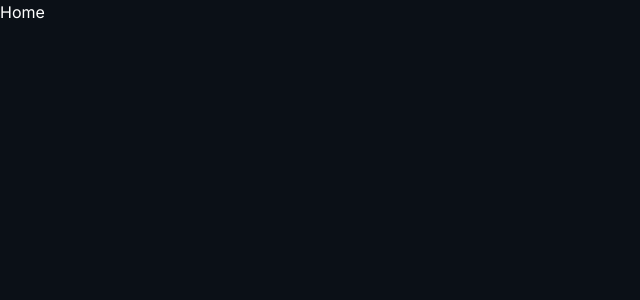
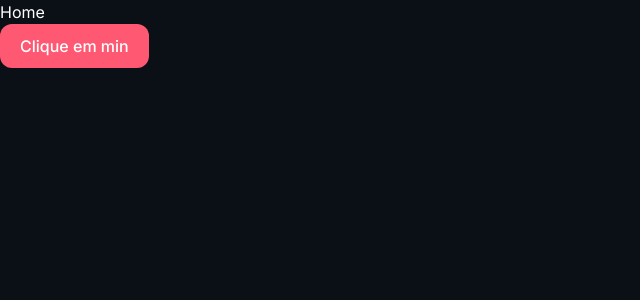
Before and after one commit to Pedro-Balestra/DevBills, a React (Vite) app in the folder interface/: page / in a window 1280 px wide. Shown: the top 300 px of the page, without its empty margins (0-640 px from the left). Built offline with nearby package versions, Linux system fonts and the light colour scheme.

Commit message:
Aula 05 - Criando o primeiro componente

```diff
--- /dev/null
+++ b/interface/src/components/Button.tsx
@@ -0,0 +1,50 @@
+import type { ButtonHTMLAttributes, ReactNode } from "react"
+
+type ButtonVariants = "primary" | "secondary" | "outline" | "success" | "danger"
+
+interface ButtonPops extends ButtonHTMLAttributes<HTMLButtonElement> {
+    children: ReactNode,
+    variant?: ButtonVariants,
+    fullWidth?: boolean,
+    isLoading?: boolean,
+}
+
+export const Button = ({
+    children,
+    variant = "primary",
+    fullWidth = false,
+    isLoading = false,
+    className, disabled,
+    ...rest
+}: ButtonPops) => {
+
+    const variantClasses = {
+        primary: "bg-primary-500 text-[#051626] font-semibol hover:bg-primary-600 active:translate-y-0",
+        outline: "border border-primary-500 text-primary-500 hover:bg-primary-500/10",
+        secondary: "bg-gray-800 text-white hover:bg-gray-700",
+        success: "bg-green-500 text-[#051626] hover:brightness-90",
+        danger: "bg-red-500 text-white hover:brightness-90",
+    }
+
+    const renderLoading = () => (
+        <div className="flex items-center justify-center">
+            <svg className="animate-spin -ml-1 mr-2 h-4 w-4 text-current" fill="none" viewBox="0 0 24 24">
+            </svg>
+            {children}
+        </div>
+    )
+    return (
+        <button type="button" className={`cursor-pointer px-5 py-2.5 rounded-xl font-medium transition-all flex items-center justify-center
+                ${variantClasses[variant]}
+                ${isLoading || disabled ? 'opacity-70 cursor-not-allowed' : ""}
+                ${className}
+                ${fullWidth ? "w-full" : ""}
+                `}
+            disabled={isLoading || disabled}
+            {...rest}
+        >
+            {isLoading ? renderLoading() : children}
+        </button>
+
+    )
+}
--- a/interface/src/index.css
+++ b/interface/src/index.css
@@ -1,30 +1,30 @@
 @import url('https://fonts.googleapis.com/css2?family=Inter:ital,opsz,wght@0,14..32,100..900;1,14..32,100..900&display=swap');
-@import "tailwindcss";
+@import 'tailwindcss';
 
 @theme {
     /* Cores do tema */
-    --color-primary-500: #37E359;
-    --color-primary-600: #2BC348;
+    --color-primary-500: #37e359;
+    --color-primary-600: #2bc348;
     --color-primary-700: #228a36;
 
-    --color-gray-950: #0B1017;
+    --color-gray-950: #0b1017;
     /* background */
-    --color-gray-900: #0E141D;
+    --color-gray-900: #0e141d;
     /* card */
-    --color-gray-800: #141F2B;
+    --color-gray-800: #141f2b;
     /* lighter */
-    --color-gray-700: #1A2B3E;
+    --color-gray-700: #1a2b3e;
     /* border */
-    --color-gray-400: #94A3B8;
+    --color-gray-400: #94a3b8;
     /* text-muted */
-    --color-gray-50: #FFFFFF;
+    --color-gray-50: #ffffff;
     /* text */
 
-    --color-red-500: #FF5873;
+    --color-red-500: #ff5873;
     /* danger */
-    --color-green-500: #37E359;
+    --color-green-500: #37e359;
     /* success */
-    --color-yellow-500: #F9CA24;
+    --color-yellow-500: #f9ca24;
     /* warning */
 
     /* Fontes */
@@ -32,5 +32,5 @@
 }
 
 body {
-    @apply bg-gray-950 text-gray-50 min-h-screen font-sans
+    @apply bg-gray-950 text-gray-50 min-h-screen font-sans antialiased;
 }
--- a/interface/src/pages/Home.tsx
+++ b/interface/src/pages/Home.tsx
@@ -1,7 +1,10 @@
+import { Button } from "../components/Button";
+
 export const Home = () => {
     return (
         <div>
             <h2>Home</h2>
+            <Button variant="danger" >Clique em min</Button>
         </div >
     );
 }
```
Also changed, not shown: interface/package.json (line endings or trailing spaces).
